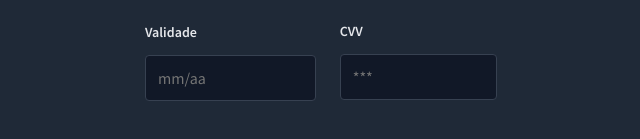
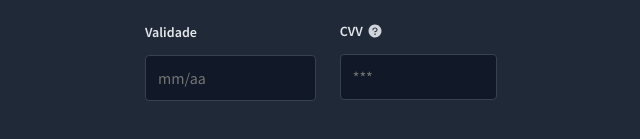
Before and after one commit to JoaoSBarbosa/Flip-Card, a plain HTML site: page index.html in a window 1280 px wide. Shown: the part 471-610 px from the top of the page, 319-959 px from the left. Drawn offline with Linux system fonts and the light colour scheme.

Commit message:
Icones - Parte1

```diff
--- a/assets/css/style.css
+++ b/assets/css/style.css
@@ -75,6 +75,9 @@ label {
   font-weight: 600;
   font-size: 1.4rem;
   color: #e5e7eb;
+
+  gap: .4rem;
+  align-items: center;
 }
 input {
   margin-top: 1.4rem;
@@ -96,3 +99,8 @@ input:focus{
 .col-2 .input-wrapper:nth-child(1){
   flex-basis: 70%;
 }
+
+.help img{
+  width: 1.6rem;
+  height: 1.6rem;
+}
--- a/index.html
+++ b/index.html
@@ -46,7 +46,11 @@
             placeholder="mm/aa" />
           </div>
           <div class="input-wrapper">
-            <label class="flex help" for="cc-cvv">CVV</label>
+            <label class="flex help" for="cc-cvv">CVV
+              <img src="assets/img/Question.svg"
+              alt="icone de ajuda"
+              title="Esse número está localizado nas costas do seu cartão">
+            </label>
             <input
             type="text"
             id="cc-cvv"
```
Also changed, not shown: assets/img/Question.svg (added), assets/img/Vector2.png (added).
